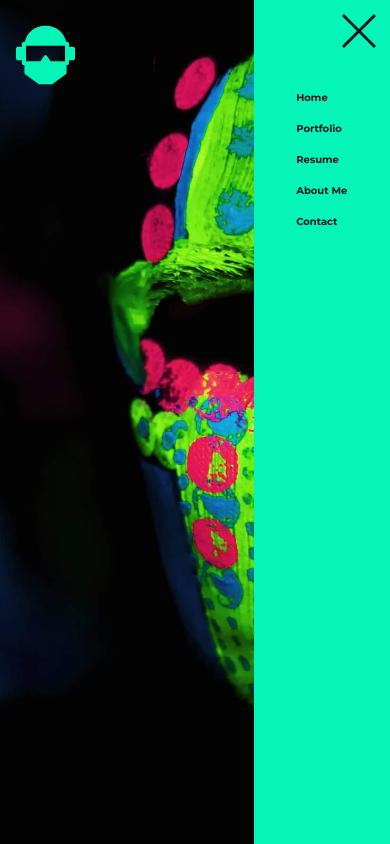
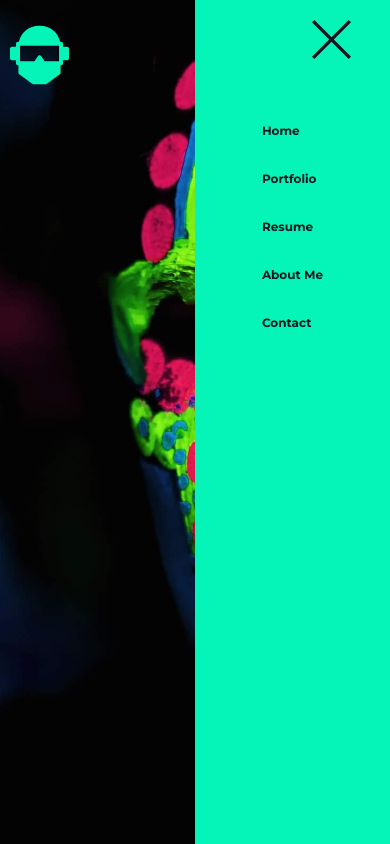
Before and after one commit to darubiomunoz/darubiomunoz.github.io, a React (Create React App) app: page / in a window 390 px wide. Both pictures are taken after a click on the button "Toggle navigation". Built offline with nearby package versions, Linux system fonts and the light colour scheme.

Commit message:
header responsive design

```diff
--- a/src/components/Header.js
+++ b/src/components/Header.js
@@ -10,6 +10,7 @@ import CloseIcon from '../assets/icons/close-icon.svg';
 const ComponentLogic = () => {
     const [ clicked, setClicked ] = useState(false);
     let reference = useRef(null);
+    const screen = window.screen.width;
 
     const handleClick = () => {
         if(!clicked) setClicked(true);
@@ -28,14 +29,14 @@ const ComponentLogic = () => {
         }
     }, [])
 
-    return { handleClick, clicked, reference }
+    return { handleClick, clicked, reference, screen }
 }
 
 const Header = () => {
-    const { handleClick, clicked, reference } = ComponentLogic();
+    const { handleClick, clicked, reference, screen } = ComponentLogic();
 
     return (
-        <nav className="navbar navbar-expand-lg position-sticky top-0 start-0 end-100">
+        <nav className="navbar navbar-expand-md position-sticky top-0 start-0 end-100">
             <div className="container-fluid d-flex justify-content-between align-items-center">
                 <Link className="navbar-brand" to="/">
                     <img className="navbar__logo" src={clicked ? LogoClicked : Logo} alt="Diego Rubio's Logo" />
@@ -43,8 +44,8 @@ const Header = () => {
                 <button className="navbar-toggler" type="button" data-bs-toggle="collapse" data-bs-target="#navbarNav" aria-controls="navbarNav" aria-expanded="false" aria-label="Toggle navigation" onClick={() => handleClick()}>
                     <img className="navbar__menuicon" src={HamburgerIcon} alt="Press to show the website pages" />
                 </button>
-                <div id="navbarNav" className={`navbar__menutab collapse ${clicked ? '' : 'invisible'} navbar-collapse position-absolute d-flex flex-column`} ref={reference}>
-                    <img className="navbar__closeicon" src={CloseIcon} alt="Press to hide the website pages" onClick={() => handleClick()} />
+                <div id="navbarNav" className={`navbar__menutab collapse navbar-collapse ${screen >= 1024 ? '' : 'position-absolute d-flex flex-column'} ${screen >= 1024 ? '' : clicked ? '' : 'invisible'}`} ref={reference}>
+                    <img className={`navbar__closeicon ${screen >= 1024 ? 'invisible' : ''}`} src={CloseIcon} alt="Press to hide the website pages" onClick={() => handleClick()} />
                     <ul className="navbar-nav">
                         <li className="nav-item">
                             <Link className="nav-link active" aria-current="page" to="/">Home</Link>
--- a/src/components/styles/Header.css
+++ b/src/components/styles/Header.css
@@ -36,7 +36,7 @@
 }
 
 .navbar__menutab {
-    width: 35%;
+    width: 50%;
     height: 100vh;
     top: 0;
     right: 0;
@@ -44,10 +44,10 @@
 }
 
 .navbar__closeicon {
-    width: 25%;
+    width: 20%;
     height: auto;
     margin-top: 10%;
-    margin-right: 10%;
+    margin-right: 20%;
     align-self: flex-end;
 }
 
@@ -57,12 +57,53 @@
 
 .nav-link {
     margin: 0 auto;
+    padding: 1rem 0;
     font-style: normal;
+    font-size: var(--font-size-regular);
     font-weight: var(--font-weight-bold);
     color: #12151F;
-
 }
 
 .invisible {
     display: none;
 }
+
+@media screen and (min-width: 320px) {
+    .nav-link {
+        padding: 1.5rem 0;
+    }
+}
+
+@media screen and (min-width: 540px) {
+    .nav-link {
+        padding: 2rem 0;
+        font-size: var(--font-size-normal);
+    }
+}
+
+@media screen and (min-width: 1024px) {
+    .navbar__menutab {
+        width: 100%;
+        height: inherit;
+        background-color: transparent;
+    }
+
+    .navbar-nav {
+        width: 100%;
+        height: inherit;
+        margin: 0;
+        display: flex;
+        justify-content: space-around;
+        align-items: center;
+    }
+
+    .nav-link {
+        font-size: var(--font-size-normal);
+        color: var(--color-option2);
+    }
+
+    .nav-link:hover,
+    .nav-link:focus {
+        color: var(--color-option4);
+    }
+}
--- a/src/index.css
+++ b/src/index.css
@@ -4,13 +4,10 @@
     margin: 0;
     padding: 0;
     box-sizing: border-box;
+    font-size: 62.5%;
+    font-family: var(--font-family);
     outline-color: var(--color-option3);
     color: var(--color-option2);
-}
-
-body {
-    font-size: 62.5%;
-    font-family: var(--font-family);
 }
 
 a {
```
